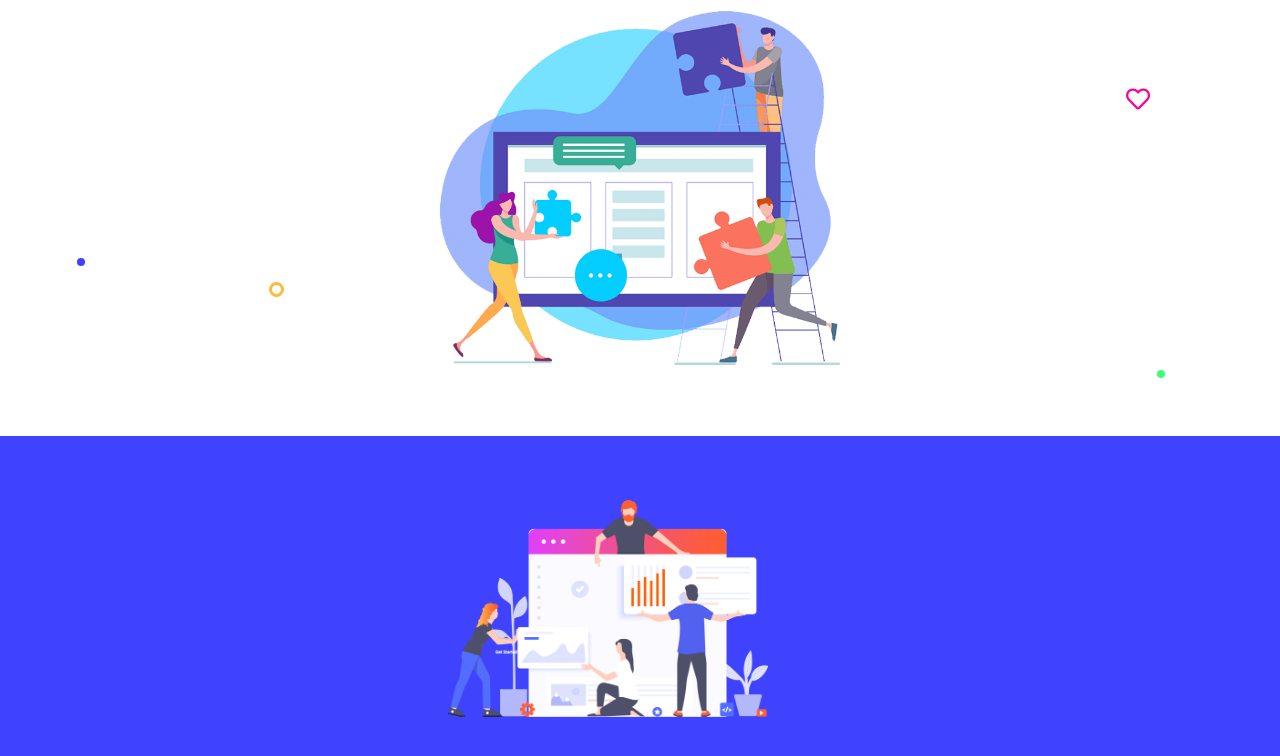
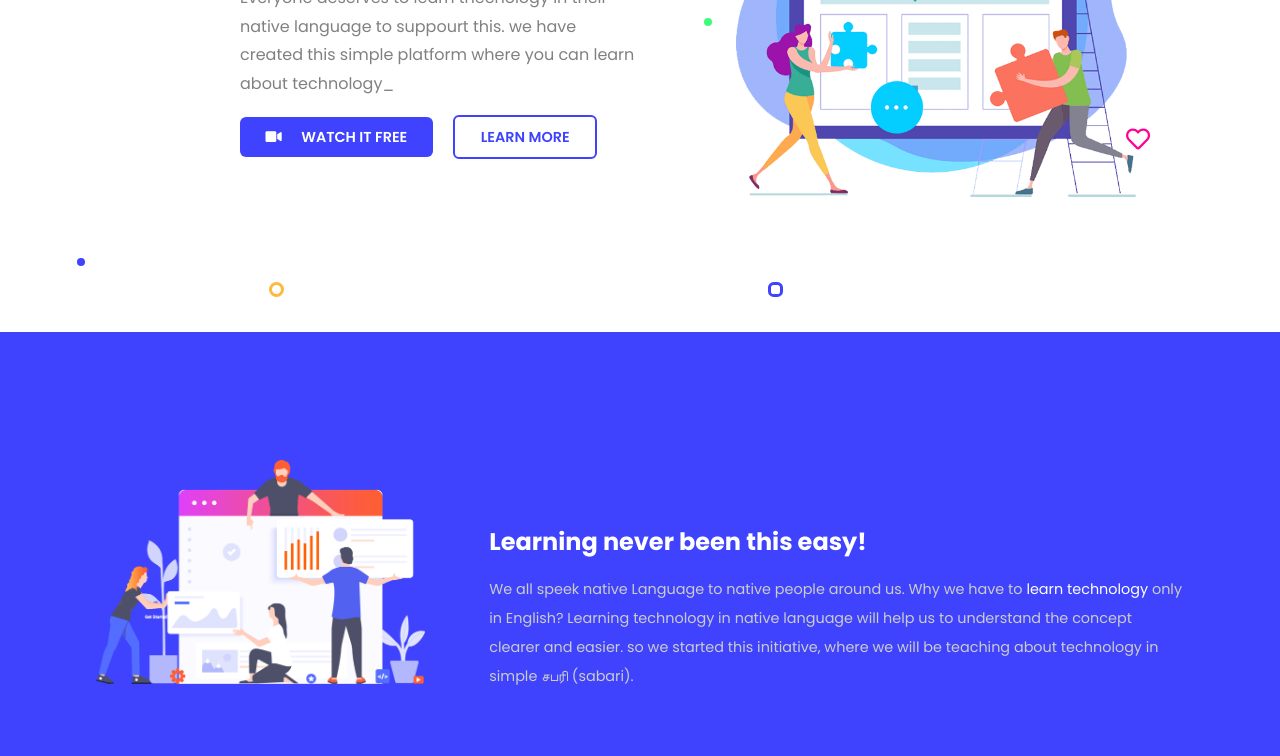
Before and after one commit to SABARIRAJ0207/web-tamil, a plain HTML site: page index.html in a window 1280 px wide. Shown: the part 358-1114 px from the top of the page. Drawn offline with Linux system fonts and the light colour scheme; a web font is replaced by a local one.

Commit message:
Fix: Responsive lg

```diff
--- a/assets/scss/layouts/_background.scss
+++ b/assets/scss/layouts/_background.scss
@@ -139,6 +139,11 @@
             top: 40%;
         }
 
+        @include mixin.responsive(lg){
+            top: 40%;
+            left: 5%;
+        }
+
 
     }
 
@@ -151,6 +156,12 @@
         z-index: -1;
         color: rgb(255, 0, 149);
         animation: box-shape linear 5s infinite;
+
+
+        @include mixin.responsive(lg){
+            top: 60%;
+            right: 5%;
+        }
 
     }
 
@@ -192,6 +203,10 @@
         @include mixin.responsive(md){
            top: 10%;
         }
+
+        @include mixin.responsive(lg){
+            top: 15%;
+        }
 }
 
 
--- a/assets/scss/layouts/_header.scss
+++ b/assets/scss/layouts/_header.scss
@@ -25,6 +25,11 @@
 
 }
 
+@include mixin.responsive(lg) {
+    padding: 1rem 6rem;
+
+}
+
 h2 > span{
     @include mixin.responsive(xs) {
         font-size: 1rem;
@@ -49,6 +54,12 @@ h2 > span{
 
     }
 
+    @include mixin.responsive(lg) {
+        display:none;
+
+
+    }
+
 
 
 
@@ -66,6 +77,9 @@ h2 > span{
 
         @include mixin.responsive(sm){
             display: none;
+        }
+        @include mixin.responsive(lg){
+            display:flex;
         }
 
 
--- a/assets/scss/pages/_about.scss
+++ b/assets/scss/pages/_about.scss
@@ -22,10 +22,21 @@
         // align-items: initial;
     }
 
+    @include mixin.responsive(lg){
+        padding: 8rem 6rem;
+        flex-direction: row;
+        margin-top: 0;
+        align-items: center;
+    }
+
     &-img{
         width: 32rem;
         @include mixin.responsive(sm){
             width: 20rem;
+        }
+
+        @include mixin.responsive(lg){
+            width: 64rem;
         }
 
     }
--- a/assets/scss/pages/_contact.scss
+++ b/assets/scss/pages/_contact.scss
@@ -10,6 +10,10 @@
 
      @include mixin.responsive(sm){
         padding: 4rem 1rem;
+     }
+
+     @include mixin.responsive(lg){
+        padding: 8rem 6rem;
      }
 
     &-card{
@@ -34,6 +38,19 @@
             flex-direction: column;
             padding: 2rem;
             align-items: initial;
+         }
+
+         @include mixin.responsive(lg){
+            flex-direction: row;
+
+
+         }
+
+
+         img{
+            @include mixin.responsive(lg){
+                width: 30rem;
+             }
          }
 
 
--- a/assets/scss/pages/_course.scss
+++ b/assets/scss/pages/_course.scss
@@ -12,6 +12,10 @@
 
  @include mixin.responsive(sm){
   padding: 4rem 2rem;
+}
+
+@include mixin.responsive(lg){
+  padding: 8rem 4rem;
 }
 
   &-heading {
@@ -51,6 +55,12 @@
     flex-direction: column;
     align-items: center;
  }
+
+ @include mixin.responsive(lg){
+  flex-direction: row;
+  align-items: center;
+}
+
   }
 
   &-card {
@@ -59,8 +69,16 @@
     border-radius: 10px;
     overflow: hidden;
 
+    @include mixin.responsive(lg){
+     max-width: 280px;
+   }
+
     &-img {
       width: 380px;
+
+      @include mixin.responsive(lg){
+        max-width: 280px;
+      }
     }
 
     &-body {
@@ -74,6 +92,10 @@
              @include mixin.responsive(sm){
               font-size: 1.3rem;
             }
+
+            @include mixin.responsive(lg){
+              font-size: 1rem;
+            }
          }
          p{
              color: gray;
@@ -85,6 +107,11 @@
              @include mixin.responsive(sm){
               font-size: 0.9rem;
             }
+
+            @include mixin.responsive(lg){
+              font-size: 0.8rem;
+            }
+
          }
     }
 
--- a/assets/scss/pages/_home.scss
+++ b/assets/scss/pages/_home.scss
@@ -16,6 +16,11 @@
         flex-direction: column;
     }
 
+    @include mixin.responsive(lg){
+        padding: 8rem 6rem;
+        flex-direction: row;
+    }
+
 
     img{
         width: 25rem;
@@ -23,6 +28,10 @@
 
     &-contants{
         max-width: 34rem;
+
+        @include mixin.responsive(lg){
+            max-width: 25rem;
+        }
     }
 
     &-title{
@@ -36,6 +45,10 @@
         @include mixin.responsive(sm){
             font-size: 1.5rem;
             }
+
+         @include mixin.responsive(lg){
+            font-size: 2rem;
+        }
 
  & > span{
     font-size: 1.5rem;
@@ -57,6 +70,10 @@
         @include mixin.responsive(sm){
             font-size: 0.9rem;
         }
+
+        @include mixin.responsive(lg){
+            font-size: 1rem;
+        }
     }
 
 }
--- a/assets/scss/pages/_roadmap.scss
+++ b/assets/scss/pages/_roadmap.scss
@@ -12,11 +12,15 @@
         padding: 4rem 2rem;
     }
 
+    @include mixin.responsive(lg){
+        padding: 8rem 4rem;
+    }
+
 
     &-heading{
         text-align: center;
         h5{
-font-size: 2rem;
+            font-size: 2rem;
         }
 
         p{
@@ -38,6 +42,10 @@ font-size: 2rem;
             flex-direction: column;
         }
 
+        @include mixin.responsive(lg){
+            flex-direction:row;
+        }
+
     }
 
     &-item{
@@ -49,6 +57,12 @@ font-size: 2rem;
         max-width: 350px;
         filter: grayscale(100%);
         margin-left: 3rem;
+
+        @include mixin.responsive(lg){
+            max-width: 600px;
+            padding: 0;
+        }
+
 
         &:hover &-img::after{
             animation: rotate-infinite 4000ms linear infinite;
@@ -85,11 +99,19 @@ font-size: 2rem;
                 font-size: 1.5rem;
                 font-weight: 600;
 
+                @include mixin.responsive(lg){
+                    font-size: 1rem;
+                }
+
             }
 
             p{
                 color: gray;
                 line-height: 1.5;
+
+                @include mixin.responsive(lg){
+                    font-size: 0.9rem;
+                }
             }
         }
 
@@ -118,6 +140,13 @@ font-size: 2rem;
                 content: "\f107";
                 top: 90%;
                 left: 40%;
+             }
+
+             @include mixin.responsive(lg){
+                content: "";
+                top: 35%;
+                left: auto;
+                right:-30%;
              }
 
         }
@@ -154,6 +183,12 @@ font-size: 2rem;
 
              }
 
+             @include mixin.responsive(lg){
+
+                top: 100%;
+                left: -20%;
+
+             }
 
         }
 
--- a/index.html
+++ b/index.html
@@ -235,7 +235,7 @@
                 class="course-card-img" />
             </div>
             <div class="course-card-body space-y-1">
-              <h4>Learn Javascript for Beginners</h4>
+              <h4>Learn Javascript</h4>
               <p>
                 Learn how to build web layouts & structure with best practices
                 in mind, we will be building some web ui structure with
```
Also changed, not shown: assets/css/style.css, 1 other file.
